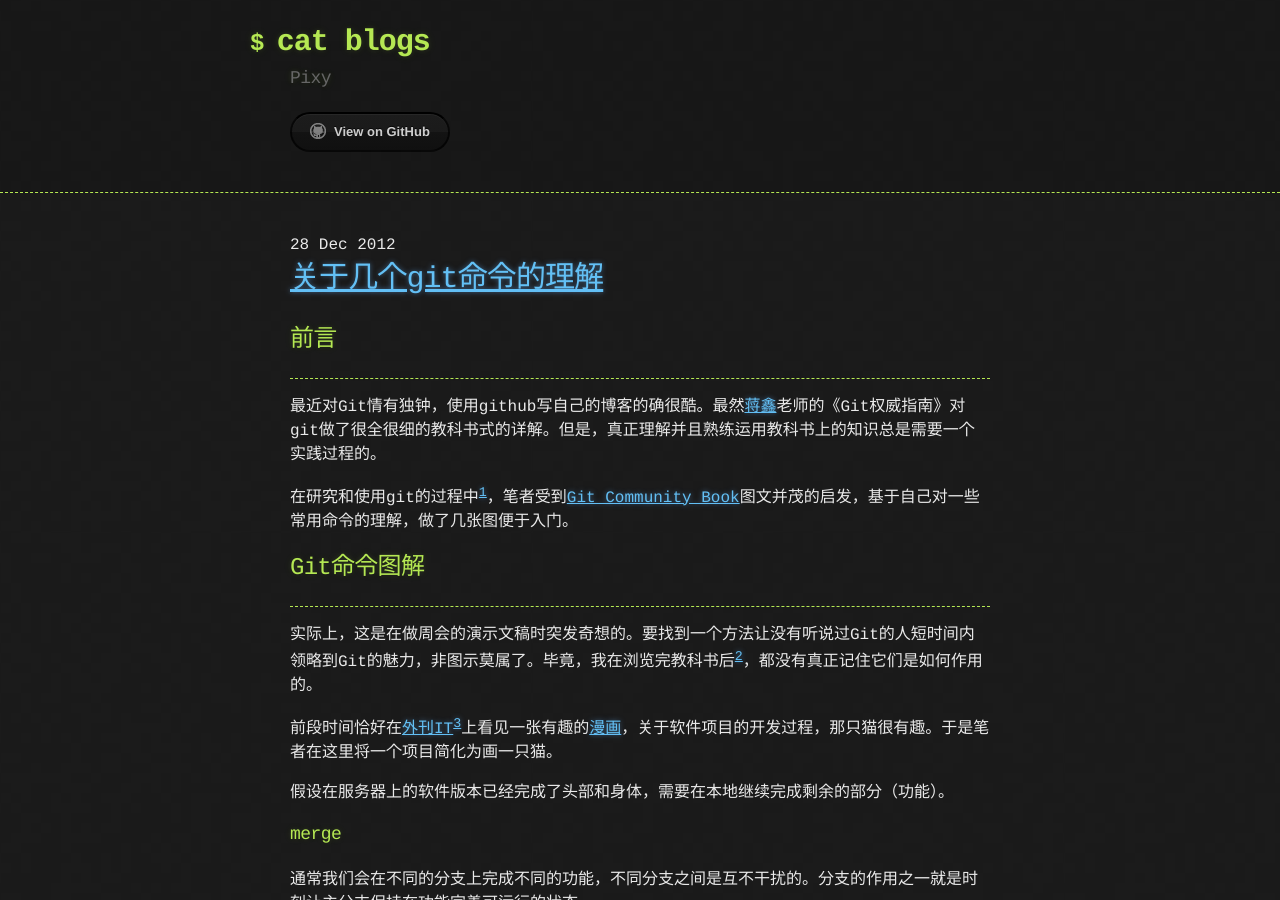
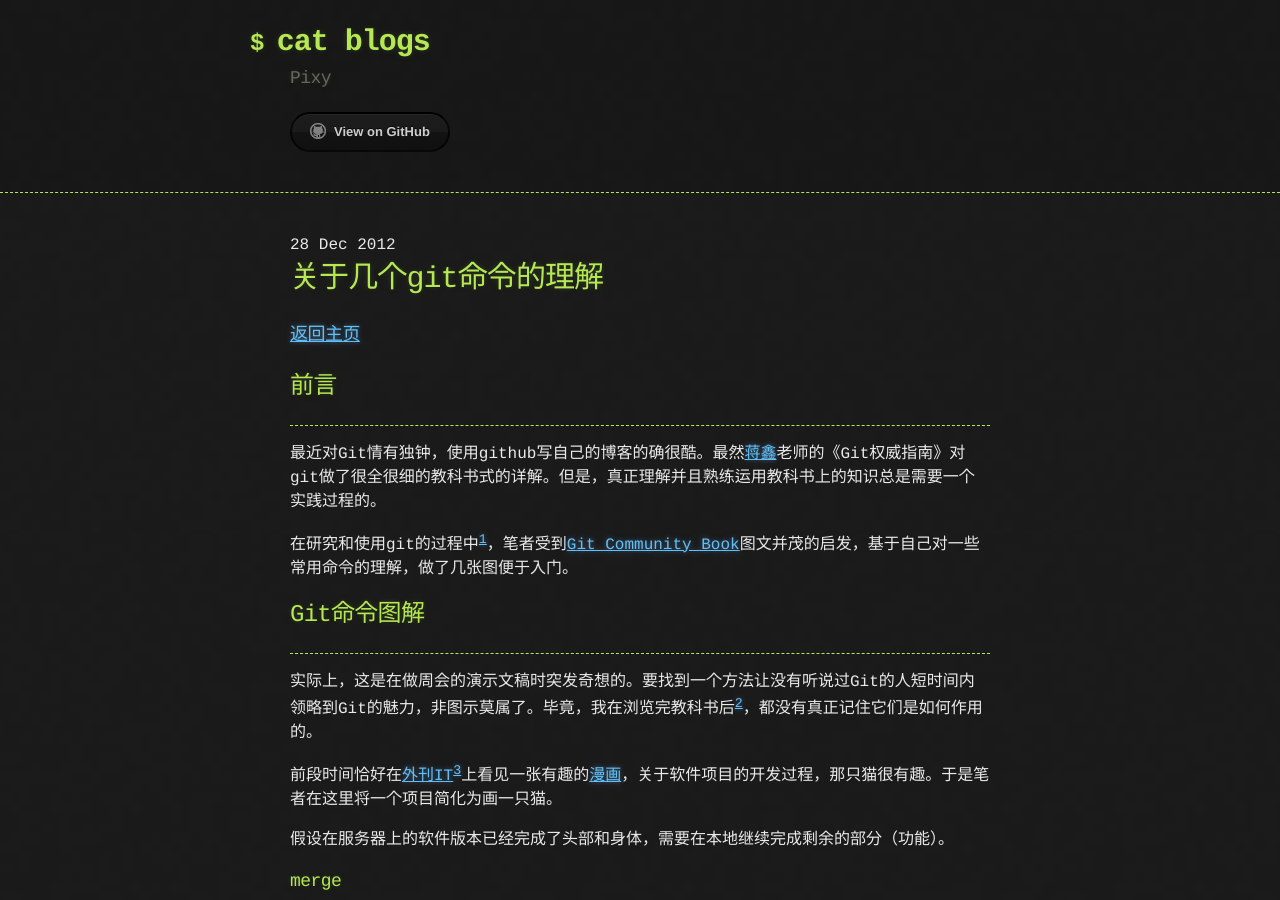
Before and after one commit to pixystone/pixystone.github.com, a Jekyll site: the page built from _posts/2012-12-28-thinking-about-git.md, in a window 1280 px wide and 900 px high. Built offline with Jekyll 4.4.1, drawn with Linux system fonts in a browser that asks for light colours.

Commit message:
Add a 'return' to main page

```diff
--- a/_layouts/post.html
+++ b/_layouts/post.html
@@ -2,7 +2,7 @@
 layout: master
 ---
 <span class='date'>{{page.date | date_to_string}}</span>
-<h1><a href='{{page.url}}'>{{page.title}}</a></h1>
+<h1>{{page.title}}</h1><h3><a href="/">返回主页</a></h3>
 <div class='body'>{{ content }}</div>
 
 <br>
```
